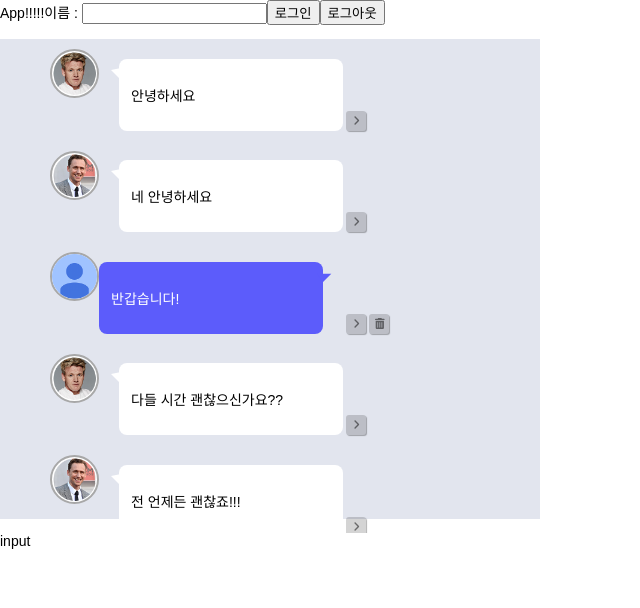
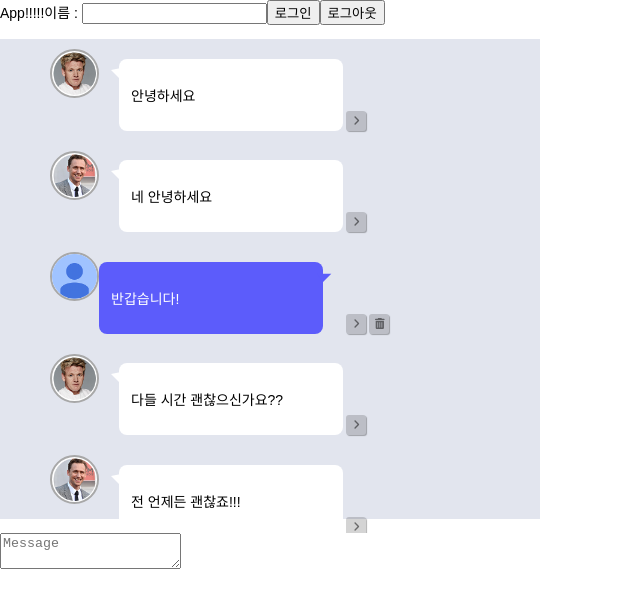
Before and after one commit to WongueShin/2ndweek-swit-task, a React (Create React App) app: page / in a window 1280 px wide. Shown: the top 608 px of the page, without its empty margins (0-640 px from the left). Built offline with nearby package versions, Linux system fonts and the light colour scheme.

Commit message:
Modify: /Input textarea 생성과, 제출 이벤트, 줄바꿈 이벤트를 onKeyDown 으로 동작하게 추가하였습니다.

```diff
--- a/src/Components/Input/index.Input.tsx
+++ b/src/Components/Input/index.Input.tsx
@@ -1,10 +1,44 @@
-import React from "react";
+import React, { useState } from "react";
 import * as S from 'Components/Input/style.input';
 
+interface handlerFuncArgument{
+    MessageValue: string,
+    setMessageValue: React.Dispatch<React.SetStateAction<string>>
+}
+
+interface KeyDownArgument extends handlerFuncArgument{
+    e : React.KeyboardEvent<HTMLTextAreaElement>
+}
+interface OnChangeArgument extends handlerFuncArgument{
+    e : React.ChangeEvent<HTMLTextAreaElement>
+}
+
+const handleKeyDown = ({e, MessageValue, setMessageValue}:KeyDownArgument):void => {
+    if(e.keyCode === 13){
+        e.preventDefault();
+        if(e.shiftKey){
+            setMessageValue(MessageValue+'\n');
+            return;
+        }
+        setMessageValue('');
+    }
+}
+
+const handleOnChange = ({e, MessageValue, setMessageValue}:OnChangeArgument):void => {
+    e.preventDefault();
+    setMessageValue(e.target.value);
+}
+
 const Input = ():JSX.Element => {
+    const [MessageValue, setMessageValue] = useState<string>('')
+
     return(
         <S.InputContainer>
-            input
+            <S.MessageTextarea
+                placeholder="Message"
+                value={MessageValue}
+                onKeyDown={e=> {handleKeyDown({e, MessageValue, setMessageValue})}}
+                onChange={e=>{handleOnChange({e, MessageValue, setMessageValue})}}/>
         </S.InputContainer>
     )
 }
--- a/src/Components/Input/style.input.ts
+++ b/src/Components/Input/style.input.ts
@@ -6,3 +6,7 @@ export const InputContainer = styled.div`
     left: 0;
     bottom: 0;
 `
+
+export const MessageTextarea = styled.textarea`
+
+`
```
